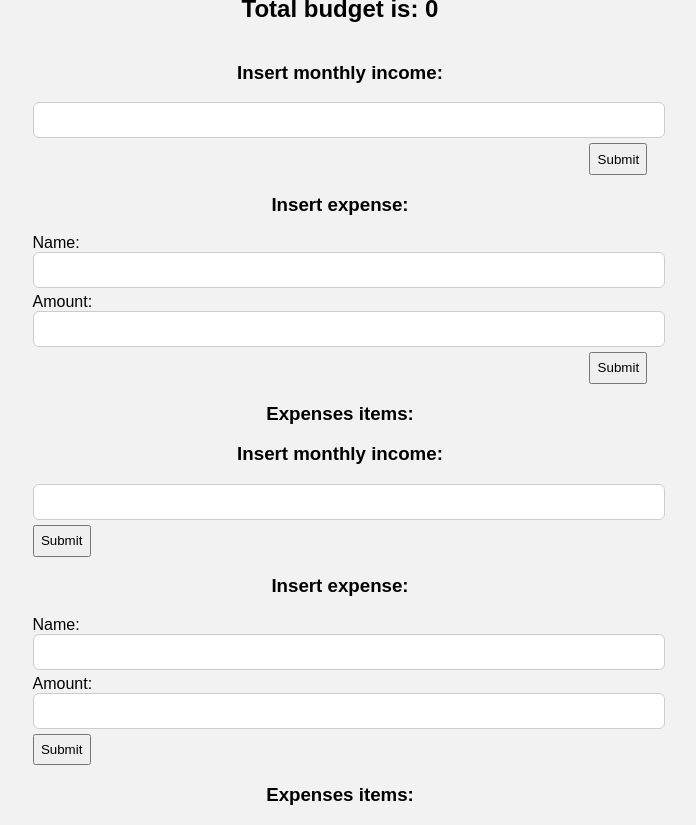
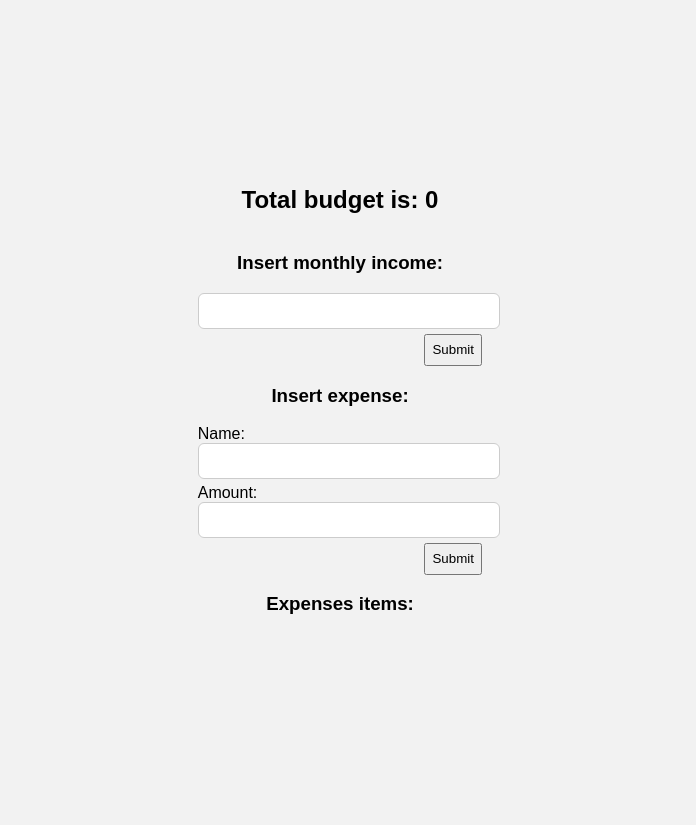
Before and after one commit to George-Sava/React-and-Typescript-sitting-in-a-tree, a React app: page / in a window 1280 px wide. Shown: the whole page, without its empty margins (300-996 px from the left). After the commit the page ends 800 px from the top, so only its background shows below. Built offline with nearby package versions, Linux system fonts and the light colour scheme.

Commit message:
fixed html

```diff
--- a/src/components/App/App.tsx
+++ b/src/components/App/App.tsx
@@ -79,57 +79,6 @@ export function App() {
 						))}
 					</ul>
 				</div>
-				<div>
-					<h3>Insert monthly income:</h3>
-					<input type="number" ref={incomeRef} />
-					<button
-						onClick={() => {
-							const income = incomeRef.current?.value;
-							if (income) {
-								incomeRef.current.value = '';
-								setBudget(prevBudget =>
-									addBudgetItem(prevBudget, {
-										name: 'Income',
-										amount: Number(income)
-									})
-								);
-							}
-						}}
-					>
-						Submit
-					</button>
-
-					<h3>Insert expense:</h3>
-					<label htmlFor="expense-name">Name:</label>
-					<input type="text" ref={expenseName} />
-					<label htmlFor="expense-amount">Amount:</label>
-					<input type="number" ref={expenseAmount} />
-					<button
-						onClick={() => {
-							const name = expenseName.current?.value;
-							const amount = expenseAmount.current?.value;
-							if (name && amount) {
-								expenseName.current.value = '';
-								expenseAmount.current.value = '';
-								setBudget(prevBudget =>
-									addBudgetItem(prevBudget, { name, amount: Number(amount) })
-								);
-							}
-						}}
-					>
-						Submit
-					</button>
-				</div>
-				<div>
-					<h3>Expenses items:</h3>
-					<ul>
-						{budgetItems.map((node, i) => (
-							<li key={`${node.item.name}-${i}`}>
-								{node.item.name}: {node.item.amount}
-							</li>
-						))}
-					</ul>
-				</div>
 			</div>
 		</div>
 	);
```
